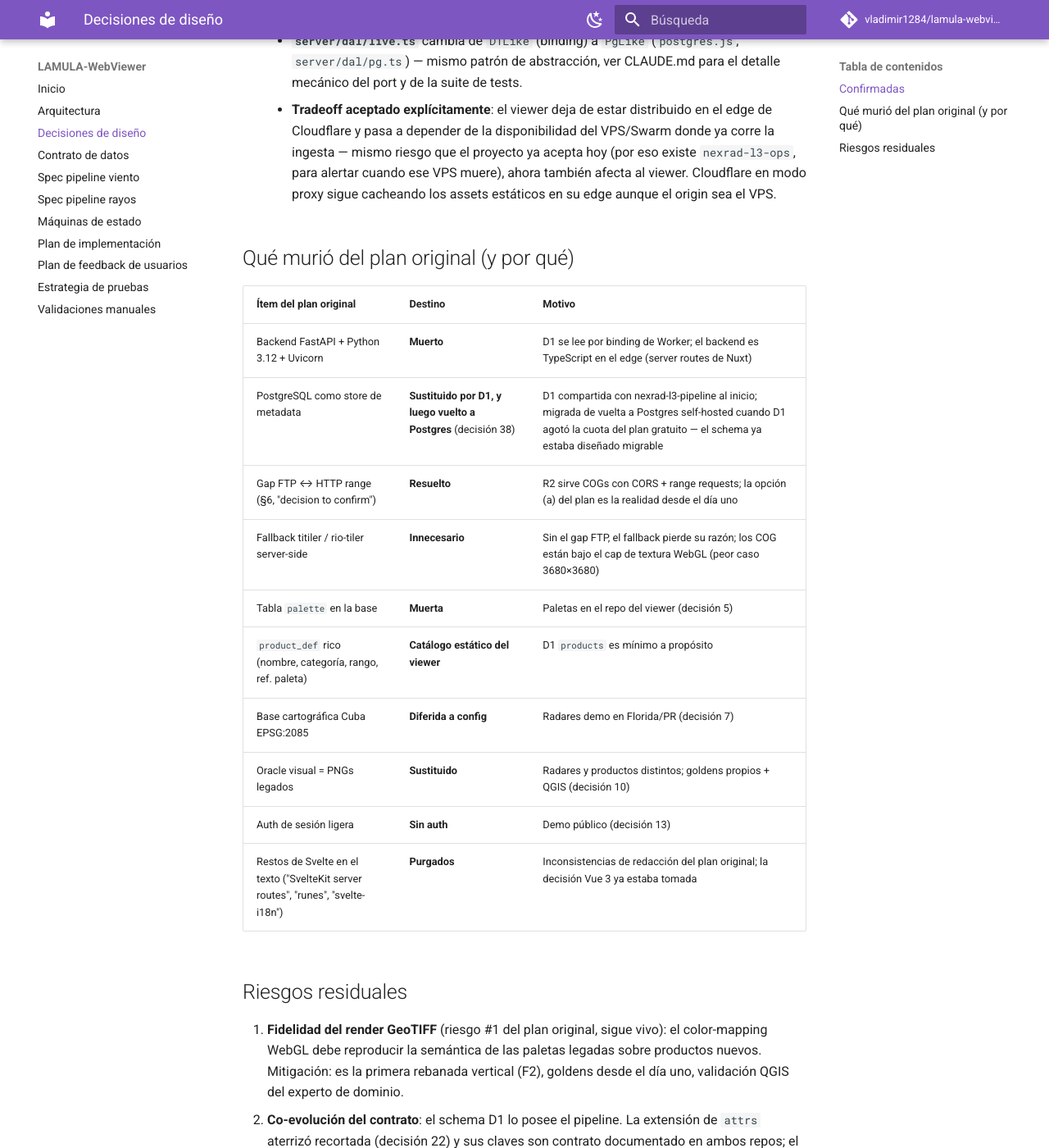
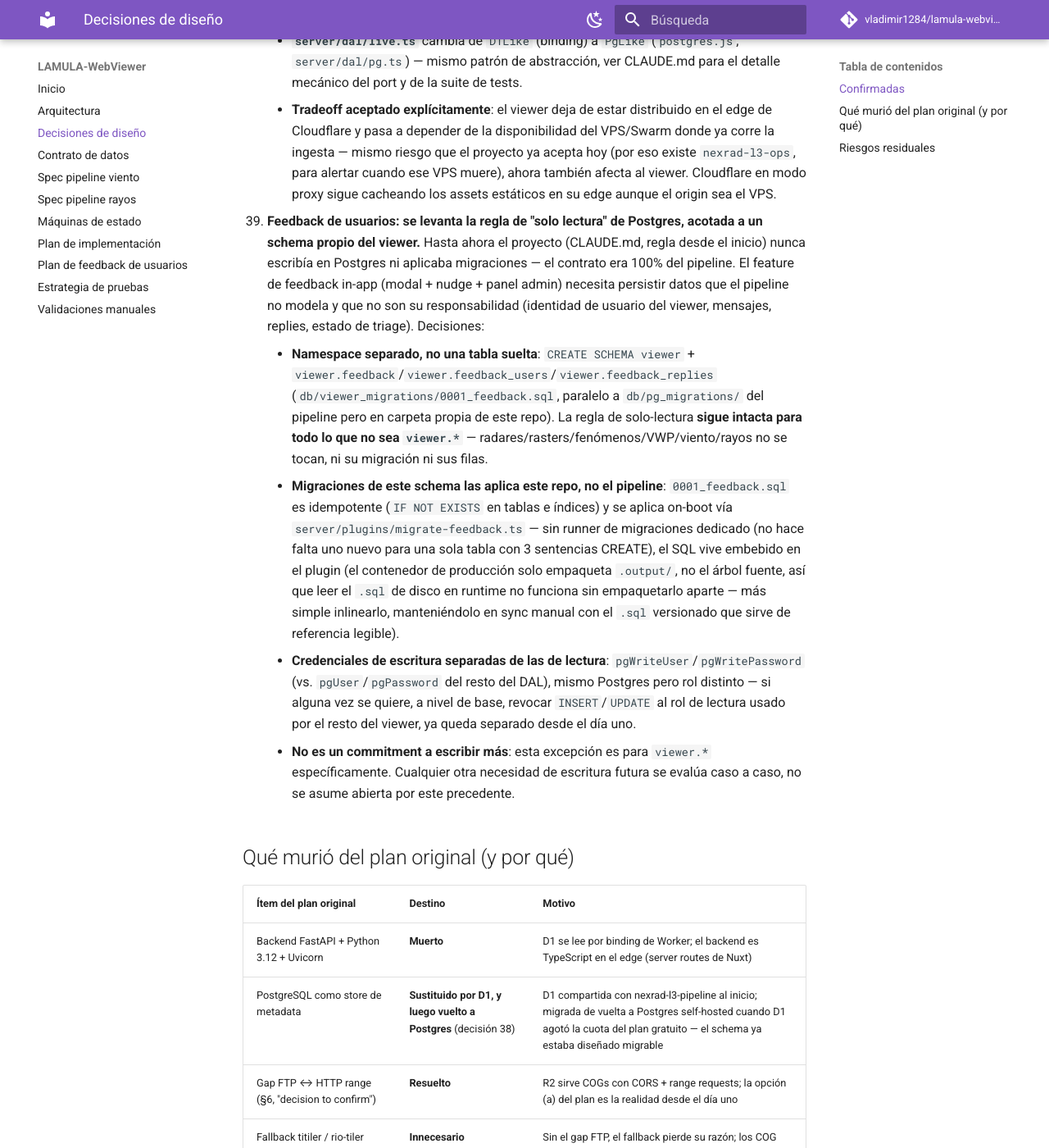
Before and after one commit to vladimir1284/lamula-webviewer, an MkDocs documentation site: the page built from docs/decisiones.md, in a window 1280 px wide and 1400 px high, scrolled down 15253 px. Shown: the whole window at 82% size. Built offline with MkDocs 1.6.1 and Material for MkDocs 9.7.7, drawn with Linux system fonts in a browser that asks for light colours; comment, search, counter and statistics services are not loaded.

Commit message:
docs: decisión 39 — excepción de escritura en Postgres acotada a viewer.*
La regla "este proyecto jamás escribe en Postgres" (CLAUDE.md) se
mantiene para el contrato del pipeline (radares/rasters/fenómenos/VWP/
viento/rayos, solo SELECT). Se abre una excepción explícita y acotada
al schema propio `viewer.*` (feedback de usuarios, PR #11): namespace
separado, migración propia en db/viewer_migrations/, credenciales de
escritura distintas de las de lectura.

Co-Authored-By: Claude Sonnet 5 <noreply@anthropic.com>

```diff
--- a/docs/decisiones.md
+++ b/docs/decisiones.md
@@ -156,6 +156,12 @@ Decisiones confirmadas de la reconciliación del plan original (*LAMULA-WebViewe
     - **`server/dal/live.ts`** cambia de `D1Like` (binding) a `PgLike` (`postgres.js`, `server/dal/pg.ts`) — mismo patrón de abstracción, ver CLAUDE.md para el detalle mecánico del port y de la suite de tests.
     - **Tradeoff aceptado explícitamente**: el viewer deja de estar distribuido en el edge de Cloudflare y pasa a depender de la disponibilidad del VPS/Swarm donde ya corre la ingesta — mismo riesgo que el proyecto ya acepta hoy (por eso existe `nexrad-l3-ops`, para alertar cuando ese VPS muere), ahora también afecta al viewer. Cloudflare en modo proxy sigue cacheando los assets estáticos en su edge aunque el origin sea el VPS.
 
+39. **Feedback de usuarios: se levanta la regla de "solo lectura" de Postgres, acotada a un schema propio del viewer.** Hasta ahora el proyecto (CLAUDE.md, regla desde el inicio) nunca escribía en Postgres ni aplicaba migraciones — el contrato era 100% del pipeline. El feature de feedback in-app (modal + nudge + panel admin) necesita persistir datos que el pipeline no modela y que no son su responsabilidad (identidad de usuario del viewer, mensajes, replies, estado de triage). Decisiones:
+    - **Namespace separado, no una tabla suelta**: `CREATE SCHEMA viewer` + `viewer.feedback`/`viewer.feedback_users`/`viewer.feedback_replies` (`db/viewer_migrations/0001_feedback.sql`, paralelo a `db/pg_migrations/` del pipeline pero en carpeta propia de este repo). La regla de solo-lectura **sigue intacta para todo lo que no sea `viewer.*`** — radares/rasters/fenómenos/VWP/viento/rayos no se tocan, ni su migración ni sus filas.
+    - **Migraciones de este schema las aplica este repo, no el pipeline**: `0001_feedback.sql` es idempotente (`IF NOT EXISTS` en tablas e índices) y se aplica on-boot vía `server/plugins/migrate-feedback.ts` — sin runner de migraciones dedicado (no hace falta uno nuevo para una sola tabla con 3 sentencias CREATE), el SQL vive embebido en el plugin (el contenedor de producción solo empaqueta `.output/`, no el árbol fuente, así que leer el `.sql` de disco en runtime no funciona sin empaquetarlo aparte — más simple inlinearlo, manteniéndolo en sync manual con el `.sql` versionado que sirve de referencia legible).
+    - **Credenciales de escritura separadas de las de lectura**: `pgWriteUser`/`pgWritePassword` (vs. `pgUser`/`pgPassword` del resto del DAL), mismo Postgres pero rol distinto — si alguna vez se quiere, a nivel de base, revocar `INSERT`/`UPDATE` al rol de lectura usado por el resto del viewer, ya queda separado desde el día uno.
+    - **No es un commitment a escribir más**: esta excepción es para `viewer.*` específicamente. Cualquier otra necesidad de escritura futura se evalúa caso a caso, no se asume abierta por este precedente.
+
 ## Qué murió del plan original (y por qué)
 
 | Ítem del plan original | Destino | Motivo |
```
Also changed, not shown: CLAUDE.md (+3 -1 lines).
